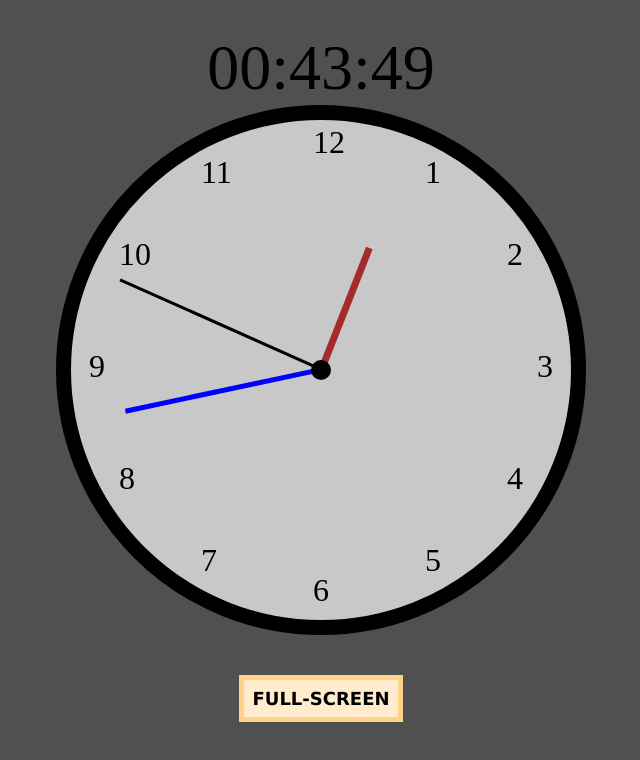
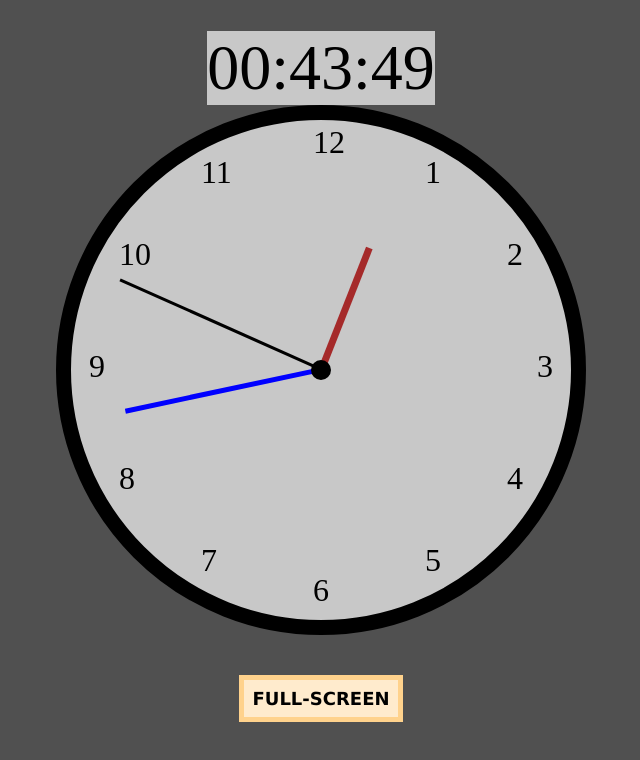
Before and after one commit to Saif-Uddin-93/Clock, a website: page index.html in a window 1280 px wide. Shown: the whole page, without its empty margins (319-959 px from the left). Drawn offline with nearby package versions, Linux system fonts and the light colour scheme.

Commit message:
Digital clock BG colour

```diff
--- a/style.css
+++ b/style.css
@@ -41,6 +41,7 @@ main {
     font-size: 64px;
     text-align: center;
     height: fit-content;
+    background-color: rgb(200, 200, 200);
 }
 
 #analogue-clock {
```
